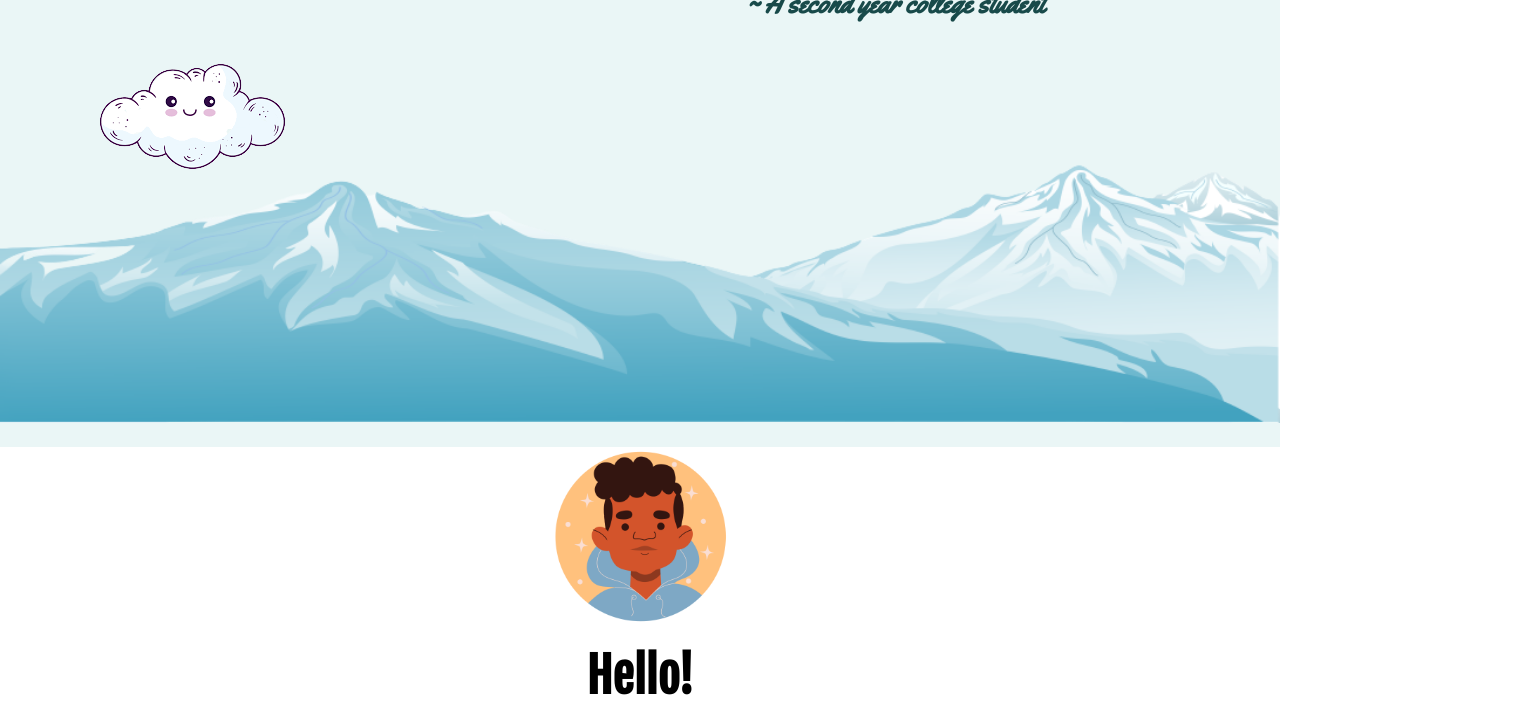
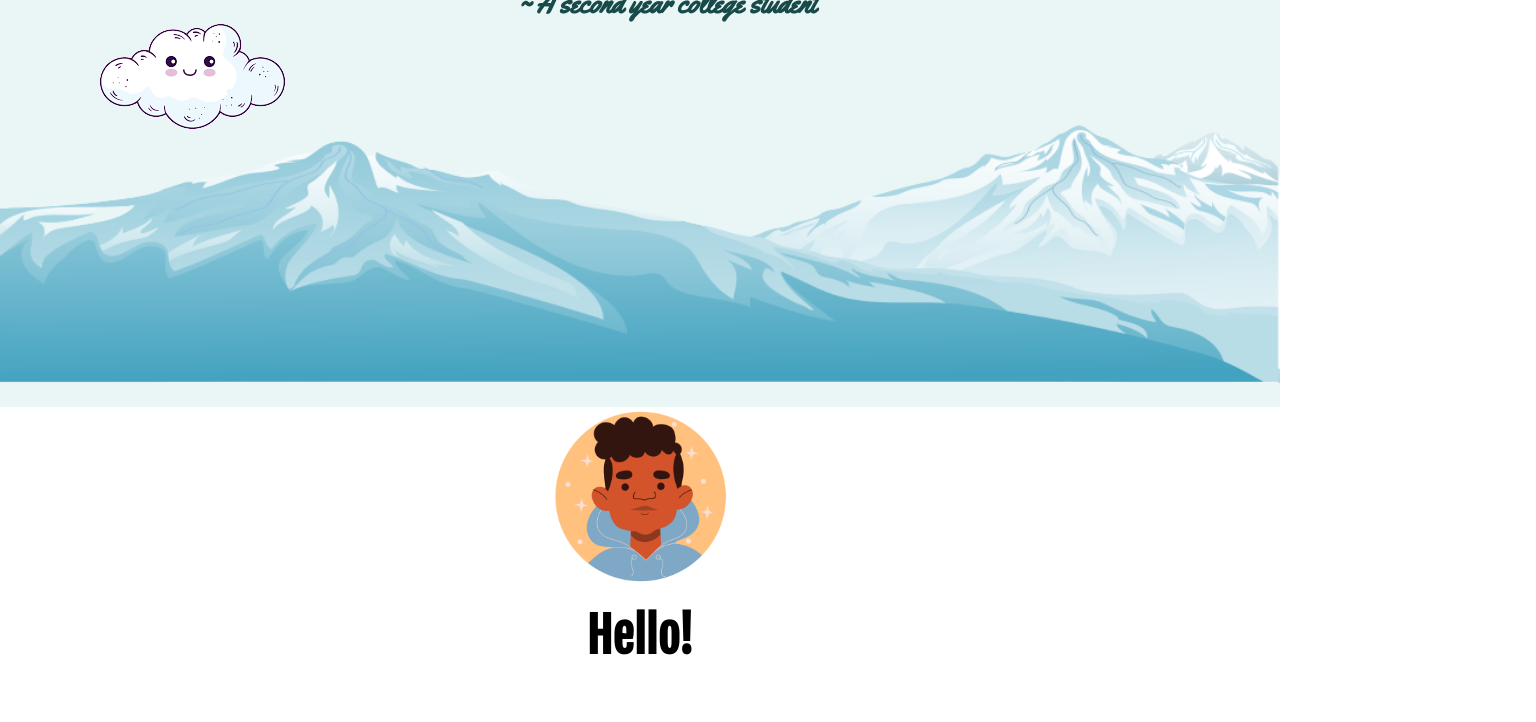
Before and after one commit to 159-ac/AmanChaurasiaWebsite, a plain HTML site: page index.html in a window 1280 px wide. Shown: the part 225-947 px from the top of the page, 1536 px wide, since content can reach past the window. After the commit the page ends 907 px from the top, so only its background shows below. Drawn offline with Linux system fonts and the light colour scheme; a web font is replaced by a local one.

Commit message:
Update style.css

```diff
--- a/style.css
+++ b/style.css
@@ -41,8 +41,8 @@ body{
     margin: 0 auto 0 auto;
     font-family: 'Yellowtail', cursive;
     font-size: 1.8rem;
-    position: relative;
-    left: 16rem;
+    position: absolute;
+    right: 29rem;
     color: #184a4a;
 }
 
```
